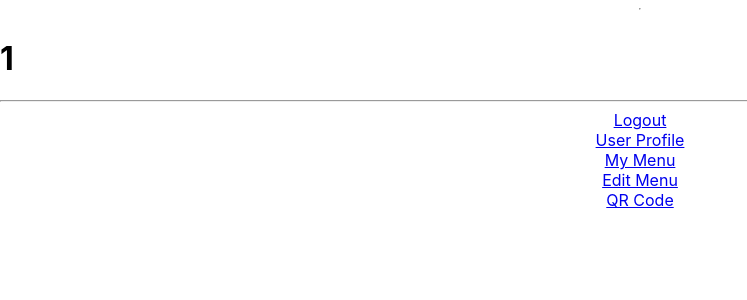
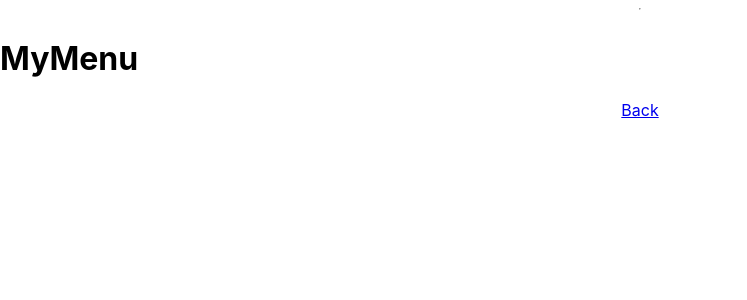
Before and after one commit to danielhdezller/DynamicMenuTest, a React (Create React App) app in the folder client/: page /homepage/1/mymenu in a window 1280 px wide. Shown: the top 300 px of the page, without its empty margins (0-747 px from the left). Built offline with nearby package versions, Linux system fonts and the light colour scheme.

Commit message:
my menu implemented

```diff
--- a/client/src/App.js
+++ b/client/src/App.js
@@ -15,6 +15,7 @@ import Navbar from './components/Navbar';
 import MenuForm from './components/MenuForm';
 import QrCodeGenerator from './components/QrCodeGenerator';
 import UserProfile from './components/UserProfile';
+import MyMenu from './components/MyMenu';
 
 function App() {
   return (
@@ -23,6 +24,9 @@ function App() {
 
         <hr />
         <Switch>
+          <Route path="/homepage/:userName/mymenu" exact>
+            <MyMenu/>
+          </Route>
           <Route path="/homepage/:userName/userprofile" exact>
             <UserProfile/>
           </Route>
--- a/client/src/components/HomePage.js
+++ b/client/src/components/HomePage.js
@@ -18,7 +18,7 @@ function HomePage () {
         <NavLink to={`/homepage/${userName}/userprofile`} className="btn" activeClassName="active">
           User Profile
         </NavLink>
-        <NavLink to={`/homepage/${userName}/mymeny`} className="btn" activeClassName="active">
+        <NavLink to={`/homepage/${userName}/mymenu`} className="btn" activeClassName="active">
           My Menu
         </NavLink>
         <NavLink to={`/homepage/${userName}/menuform`} className="btn" activeClassName="active">
--- a/client/src/components/MyMenu.js
+++ b/client/src/components/MyMenu.js
@@ -0,0 +1,20 @@
+import React from 'react';
+import { useParams, NavLink } from 'react-router-dom';
+
+function MyMenu () {
+
+  const {userName} = useParams();
+
+  return (
+    <div>
+      <h1>MyMenu</h1>
+      <div className="btn-group">
+        <NavLink to={`/homepage/${userName}`} className="btn" activeClassName="active">
+          Back
+        </NavLink>
+        </div>
+    </div>
+  )
+}
+
+export default MyMenu;
```
